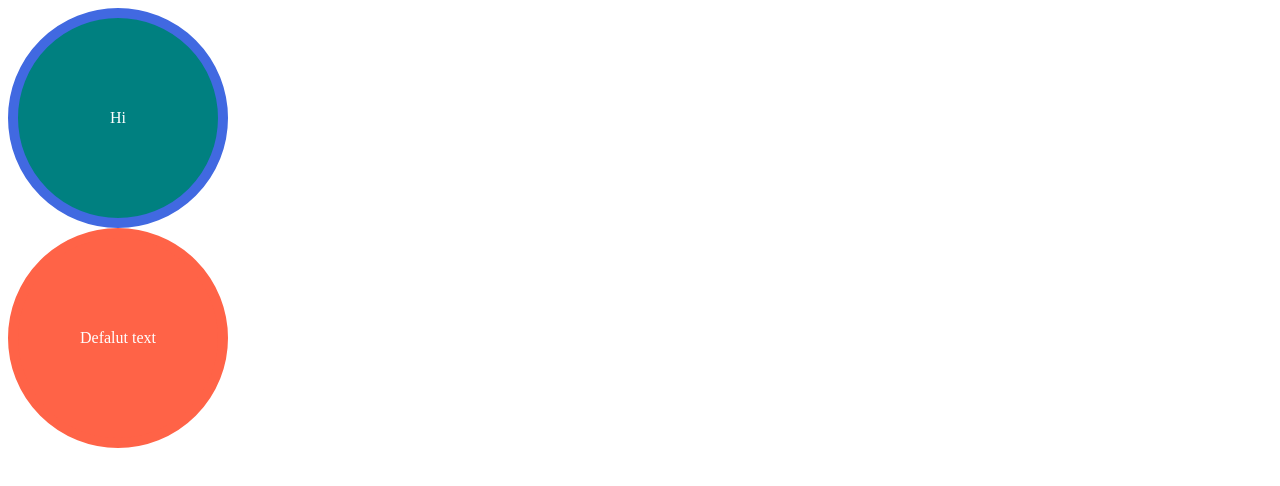
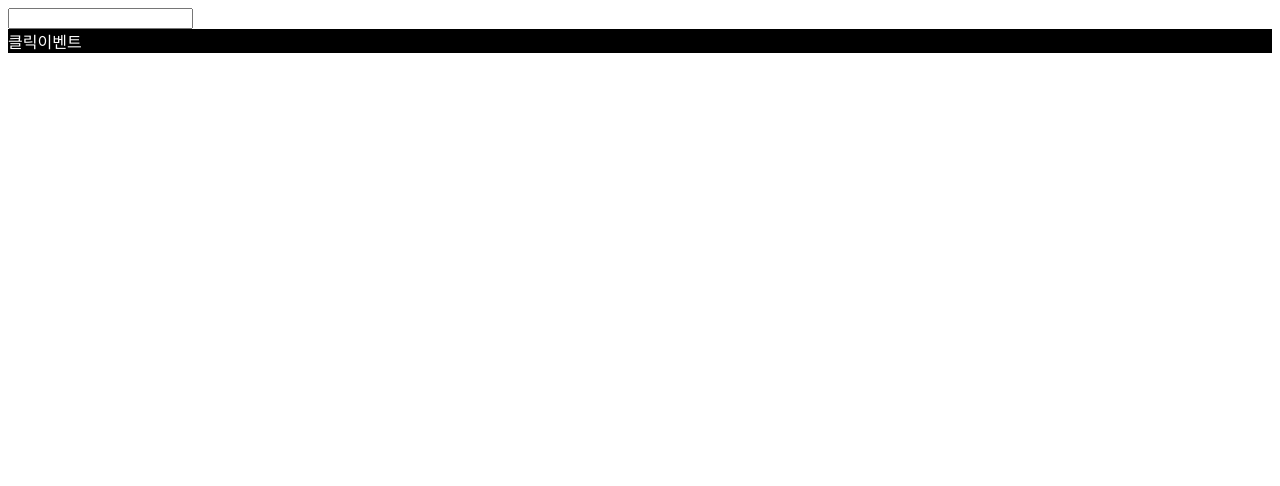
Before and after one commit to Cottonwood-moa/nomad-React, a React (Create React App) app: page / in a window 1280 px wide. Shown: the top 486 px of the page. Built offline with nearby package versions, Linux system fonts and the light colour scheme.

Commit message:
typescript styled-components - theme

```diff
--- a/src/App.tsx
+++ b/src/App.tsx
@@ -1,10 +1,12 @@
-import Circle from "./Circle";
+// import Circle from "./Circle";
+import InputUserName from "./InputUserName";
 function App() {
   return (
     <>
       <div>
-        <Circle bgColor="teal" borderColor="royalblue" text="Hi" />
-        <Circle bgColor="tomato" />
+        {/* <Circle bgColor="teal" borderColor="royalblue" text="Hi" />
+        <Circle bgColor="tomato" /> */}
+        <InputUserName />
       </div>
     </>
   );
--- /dev/null
+++ b/src/InputUserName.tsx
@@ -0,0 +1,36 @@
+import React, { useState } from "react";
+import styled from "styled-components";
+function InputUserName() {
+  const Click = styled.div`
+    color: ${(props) => props.theme.textColor};
+    background-color: ${(props) => props.theme.bgColor};
+  `;
+  // useState의 init value로 타입이 자동으로 정해진다. (typescript)
+  const [name, setName] = useState("");
+  // 이벤트의 타입을 지정해줘야 한다.
+  // 어떤 이벤트이고 어떤 요소에서 발생하는지.
+  // 이건 구글링해서 문서를 찾아봐야 하고 처음에는 낯설지만 금방 익숙해진다고 한다.
+  const onChange = (event: React.FormEvent<HTMLInputElement>) => {
+    setName(event.currentTarget.value);
+  };
+  const onSubmit = (event: React.FormEvent<HTMLFormElement>) => {
+    event.preventDefault();
+    console.log("Hello", name);
+  };
+  // 변수와 같이 사용되는 이벤트의 경우 이렇게 작성한다.
+  const onClick =
+    (str: string) => (event: React.MouseEvent<HTMLDivElement>) => {
+      console.log("클릭발생", str);
+    };
+
+  return (
+    <>
+      <form onSubmit={onSubmit}>
+        <input type="text" onChange={onChange} />
+      </form>
+      <Click onClick={onClick("변수")}>클릭이벤트</Click>
+    </>
+  );
+}
+
+export default InputUserName;
--- a/src/index.tsx
+++ b/src/index.tsx
@@ -1,10 +1,15 @@
 import React from "react";
 import ReactDOM from "react-dom";
+import { ThemeProvider } from "styled-components";
 import App from "./App";
+import { darkTheme, lightTheme } from "./theme";
 
 ReactDOM.render(
   <React.StrictMode>
-    <App />
+    <ThemeProvider theme={darkTheme}>
+      <App />
+    </ThemeProvider>
   </React.StrictMode>,
+
   document.getElementById("root")
 );
--- /dev/null
+++ b/src/theme.ts
@@ -0,0 +1,10 @@
+import { DefaultTheme } from "styled-components";
+
+export const lightTheme: DefaultTheme = {
+  bgColor: "white",
+  textColor: "black",
+};
+export const darkTheme: DefaultTheme = {
+  bgColor: "black",
+  textColor: "white",
+};
```
Also changed, not shown: src/styled.d.ts (added, +10 -0 lines).
